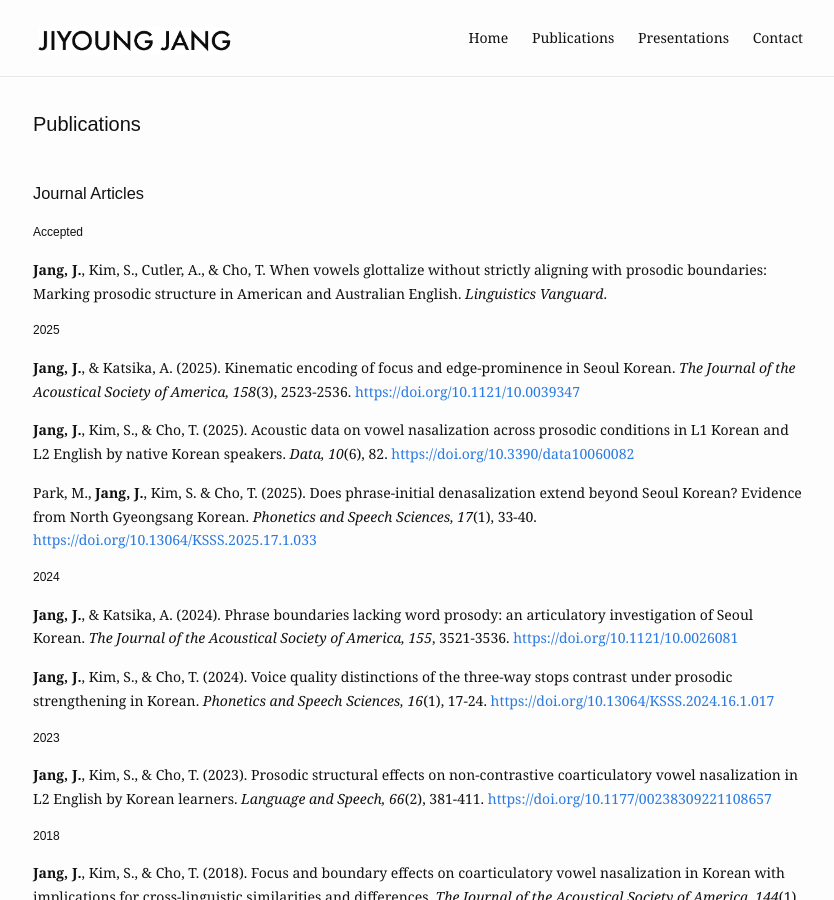
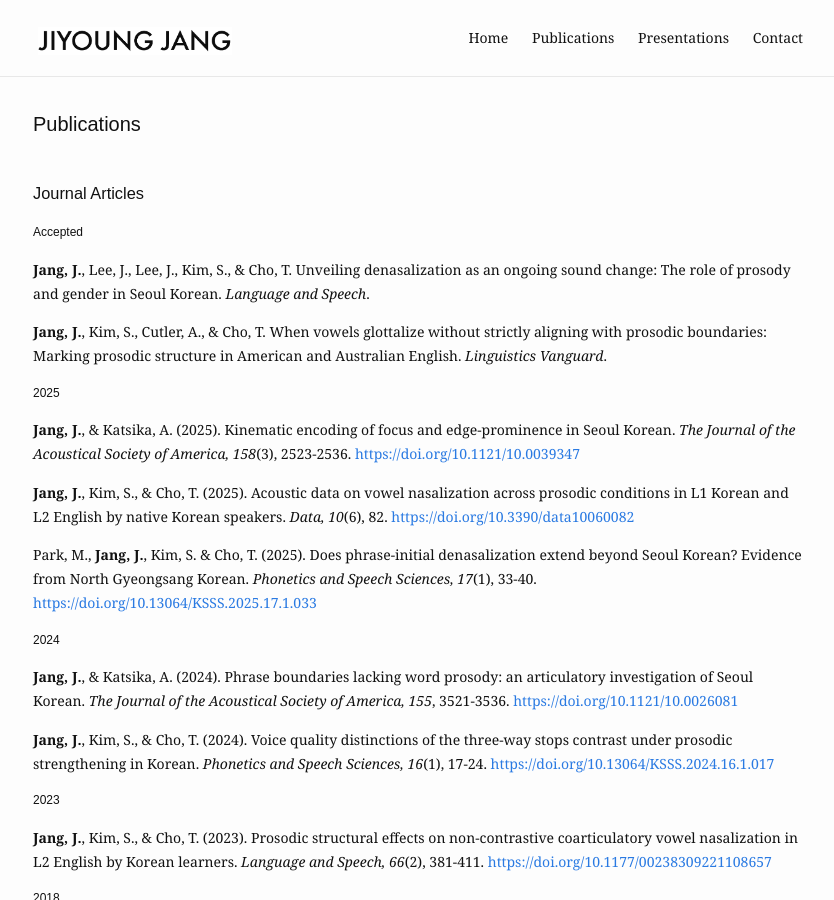
Before and after one commit to jiyoungj/jiyoungj.github.io, a Jekyll site: the page built from publications.md, in a window 1280 px wide and 900 px high. Shown: the whole window, without its empty margins (222-1056 px from the left). Built offline with Jekyll 4.4.1, drawn with Linux system fonts in a browser that asks for light colours; some web fonts are replaced.

Commit message:
Update publications.md

```diff
--- a/publications.md
+++ b/publications.md
@@ -8,6 +8,8 @@ slug: /publications/
 <h3>Journal Articles</h3>
 
 <h4>Accepted</h4>
+
+  <b>Jang, J.</b>, Lee, J., Lee, J., Kim, S., & Cho, T. Unveiling denasalization as an ongoing sound change: The role of prosody and gender in Seoul Korean. <em>Language and Speech</em>.
 
   <b>Jang, J.</b>, Kim, S., Cutler, A., & Cho, T. When vowels glottalize without strictly aligning with prosodic boundaries: Marking prosodic structure in American and Australian English. <em>Linguistics Vanguard</em>.
 
```
